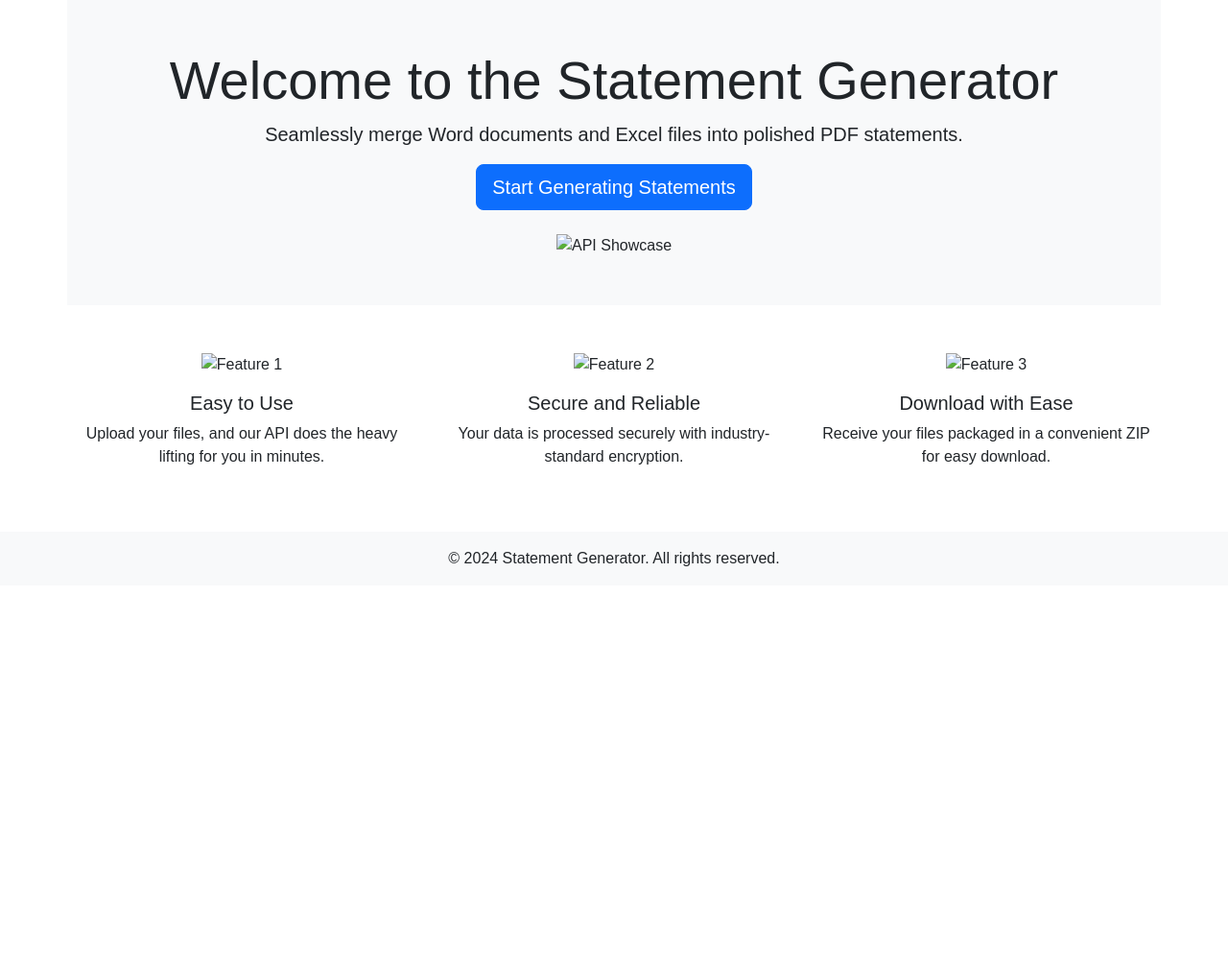
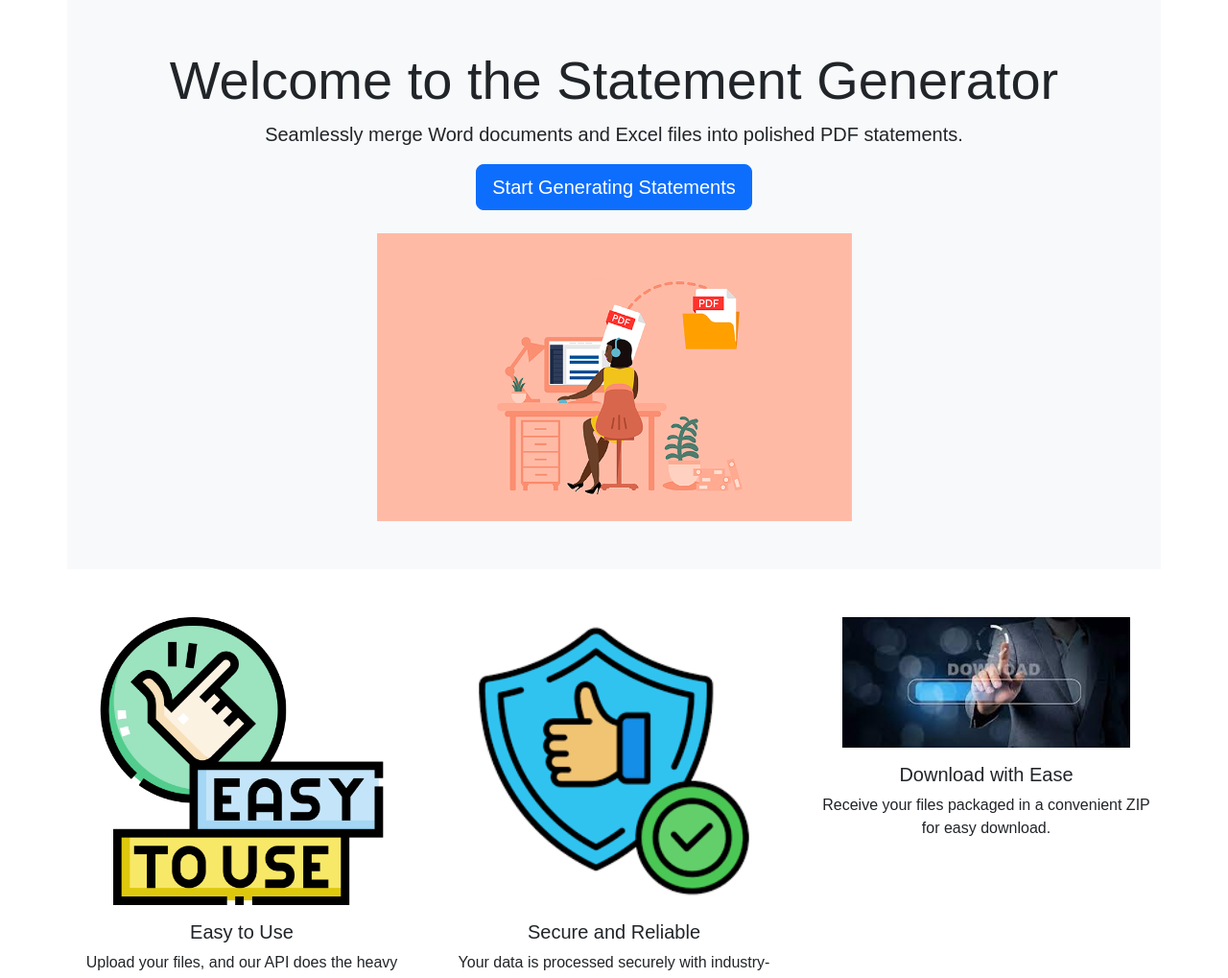
Before and after one commit to Dodman101/statement-generator-app, a Flask app: page / in a window 1280 px wide. Shown: the top 1019 px of the page at 96% size. Before the commit the page ends 590 px from the top, so only its background shows below. Run offline with Flask 3, Linux system fonts and the light colour scheme; some libraries are stand-ins or nearby versions.

Commit message:
Resized the images in html.

```diff
--- a/app/templates/landing_page.html
+++ b/app/templates/landing_page.html
@@ -30,7 +30,7 @@
         <p class="lead">Seamlessly merge Word documents and Excel files into polished PDF statements.</p>
         <a href="/api/statement_generator" class="btn btn-primary btn-lg">Start Generating Statements</a>
         <div class="mt-4">
-            <img src="https://via.placeholder.com/600x400" alt="API Showcase" class="img-fluid image-placeholder">
+            <img src="/statement-generator-app/app/static/img/PDF-Generation-01.png" alt="API Showcase" class="img-fluid image-placeholder">
         </div>
     </div>
 
@@ -38,17 +38,17 @@
     <div class="container features-section">
         <div class="row text-center">
             <div class="col-md-4">
-                <img src="https://via.placeholder.com/300" alt="Feature 1" class="img-fluid image-placeholder mb-3">
+                <img src="/statement-generator-app/app/static/img/easy to use.png" width="300" height="200" alt="Feature 1" class="img-fluid image-placeholder mb-3">
                 <h5>Easy to Use</h5>
                 <p>Upload your files, and our API does the heavy lifting for you in minutes.</p>
             </div>
             <div class="col-md-4">
-                <img src="https://via.placeholder.com/300" alt="Feature 2" class="img-fluid image-placeholder mb-3">
+                <img src="/statement-generator-app/app/static/img/safe and reliable.png" width="300" height="200" alt="Feature 2" class="img-fluid image-placeholder mb-3">
                 <h5>Secure and Reliable</h5>
                 <p>Your data is processed securely with industry-standard encryption.</p>
             </div>
             <div class="col-md-4">
-                <img src="https://via.placeholder.com/300" alt="Feature 3" class="img-fluid image-placeholder mb-3">
+                <img src="/statement-generator-app/app/static/img/download.jpg" width="300" height="200" alt="Feature 3" class="img-fluid image-placeholder mb-3">
                 <h5>Download with Ease</h5>
                 <p>Receive your files packaged in a convenient ZIP for easy download.</p>
             </div>
```
